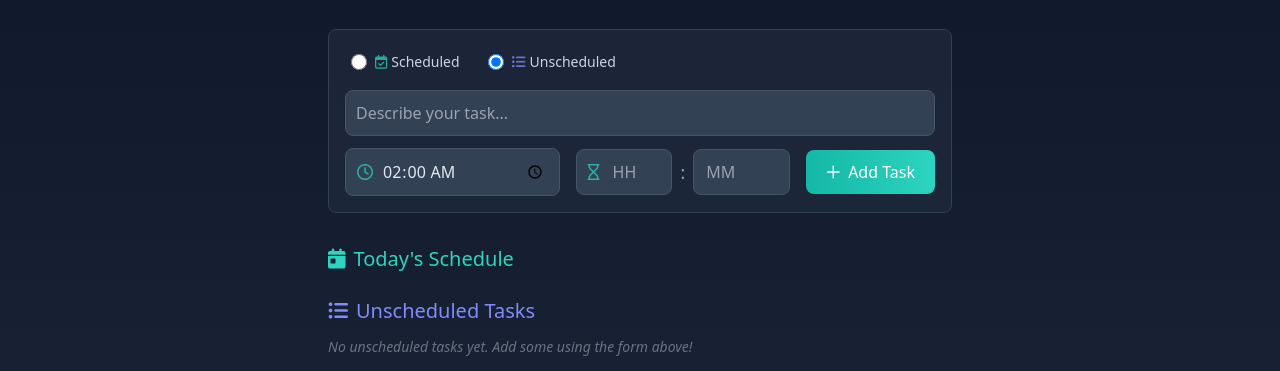
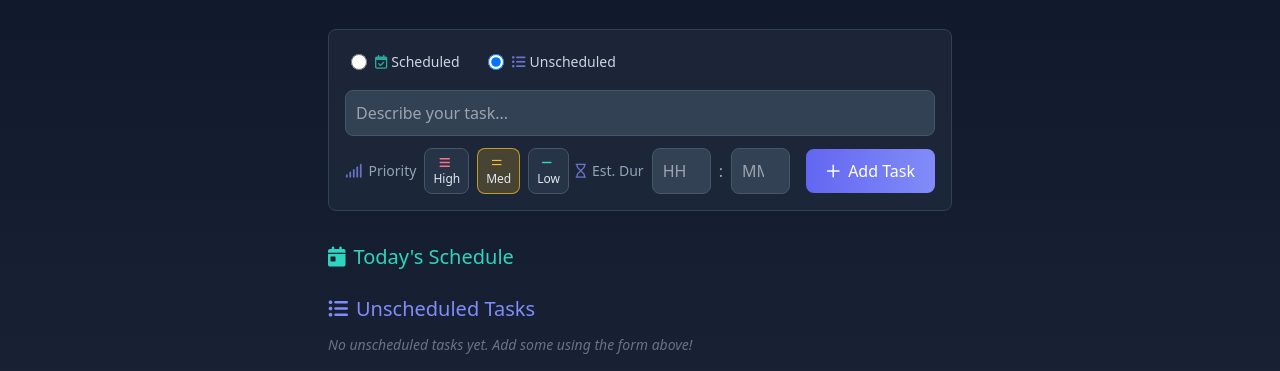
Before and after one commit to iconix/fortudo, a website with bundled scripts: page public/index.html in a window 1280 px wide. Both pictures are taken after a click on the radio button "Unscheduled". Shown: the part 103-474 px from the top of the page. Built offline with nearby package versions, Linux system fonts and the light colour scheme.

Commit message:
restore some functionality

```diff
--- a/public/index.html
+++ b/public/index.html
@@ -42,6 +42,8 @@
             </div>
 
             <div class="flex flex-col sm:flex-row gap-2 sm:gap-4 items-stretch sm:items-center">
+                <div class="flex-grow flex flex-col gap-2 sm:gap-4">
+                    <div id="time-inputs" class="flex flex-col sm:flex-row gap-2 sm:gap-4 items-stretch sm:items-center w-full">
                         <!-- Start Time -->
                         <div class="flex-1 min-w-0">
                             <div class="relative">
@@ -60,6 +62,55 @@
                                 <span class="text-slate-400 text-lg">:</span>
                                 <div class="relative flex-1">
                                     <input type="number" name="duration-minutes" placeholder="MM" min="0" max="59" class="bg-slate-700 px-3 py-2 sm:py-2.5 rounded-lg w-full border border-slate-600 focus:border-teal-400 focus:outline-none transition-all scheduled-input text-sm sm:text-base">
+                                </div>
+                            </div>
+                        </div>
+                    </div>
+
+                    <div id="priority-input" class="hidden flex flex-col sm:flex-row gap-2 sm:gap-4 items-stretch sm:items-center w-full">
+                        <!-- Priority -->
+                        <div class="flex-1 min-w-0">
+                            <div class="flex items-center gap-1 sm:gap-2">
+                                <span class="text-slate-400 mr-1 sm:mr-0 text-xs sm:text-sm whitespace-nowrap flex items-center">
+                                    <i class="fa-solid fa-signal text-indigo-400/75 mr-1.5"></i>Priority
+                                </span>
+                                <div class="flex flex-grow space-x-1 sm:space-x-2">
+                                    <label class="flex-1">
+                                        <input type="radio" name="priority" value="high" class="hidden peer">
+                                        <div class="text-center py-1.5 px-1.5 sm:px-2 rounded-lg border border-slate-600 bg-slate-700/50 peer-checked:bg-rose-500/20 peer-checked:border-rose-500/70 cursor-pointer transition-all text-xs">
+                                            <i class="fa-solid fa-bars text-rose-400 sm:mr-1"></i><span class="hidden sm:inline">High</span>
+                                        </div>
+                                    </label>
+                                    <label class="flex-1">
+                                        <input type="radio" name="priority" value="medium" class="hidden peer" checked>
+                                        <div class="text-center py-1.5 px-1.5 sm:px-2 rounded-lg border border-slate-600 bg-slate-700/50 peer-checked:bg-amber-400/20 peer-checked:border-amber-400/70 cursor-pointer transition-all text-xs">
+                                            <i class="fa-regular fa-equals text-amber-400 sm:mr-1"></i><span class="hidden sm:inline">Med</span>
+                                        </div>
+                                    </label>
+                                    <label class="flex-1">
+                                        <input type="radio" name="priority" value="low" class="hidden peer">
+                                        <div class="text-center py-1.5 px-1.5 sm:px-2 rounded-lg border border-slate-600 bg-slate-700/50 peer-checked:bg-teal-500/20 peer-checked:border-teal-500/70 cursor-pointer transition-all text-xs">
+                                            <i class="fa-solid fa-minus text-teal-400 sm:mr-1"></i><span class="hidden sm:inline">Low</span>
+                                        </div>
+                                    </label>
+                                </div>
+                            </div>
+                        </div>
+
+                        <!-- Est. Duration -->
+                        <div class="flex-1 min-w-0">
+                            <div class="flex items-center gap-1 sm:gap-2">
+                                <span class="text-slate-400 mr-1 sm:mr-0 text-xs sm:text-sm whitespace-nowrap flex items-center">
+                                    <i class="fa-regular fa-hourglass text-indigo-400/75 mr-1.5"></i>Est. Dur
+                                </span>
+                                <div class="relative flex-1">
+                                    <input type="number" name="est-duration-hours" placeholder="HH" min="0" class="bg-slate-700 p-2 sm:p-2.5 rounded-lg w-full border border-slate-600 focus:border-indigo-400 focus:outline-none transition-all text-sm sm:text-base">
+                                </div>
+                                <span class="text-slate-400 text-lg sm:text-base">:</span>
+                                <div class="relative flex-1">
+                                    <input type="number" name="est-duration-minutes" placeholder="MM" min="0" max="59" class="bg-slate-700 p-2 sm:p-2.5 rounded-lg w-full border border-slate-600 focus:border-indigo-400 focus:outline-none transition-all text-sm sm:text-base">
+                                </div>
+                            </div>
                         </div>
                     </div>
                 </div>
```
Lines whose indentation alone changed are shown as unchanged.
